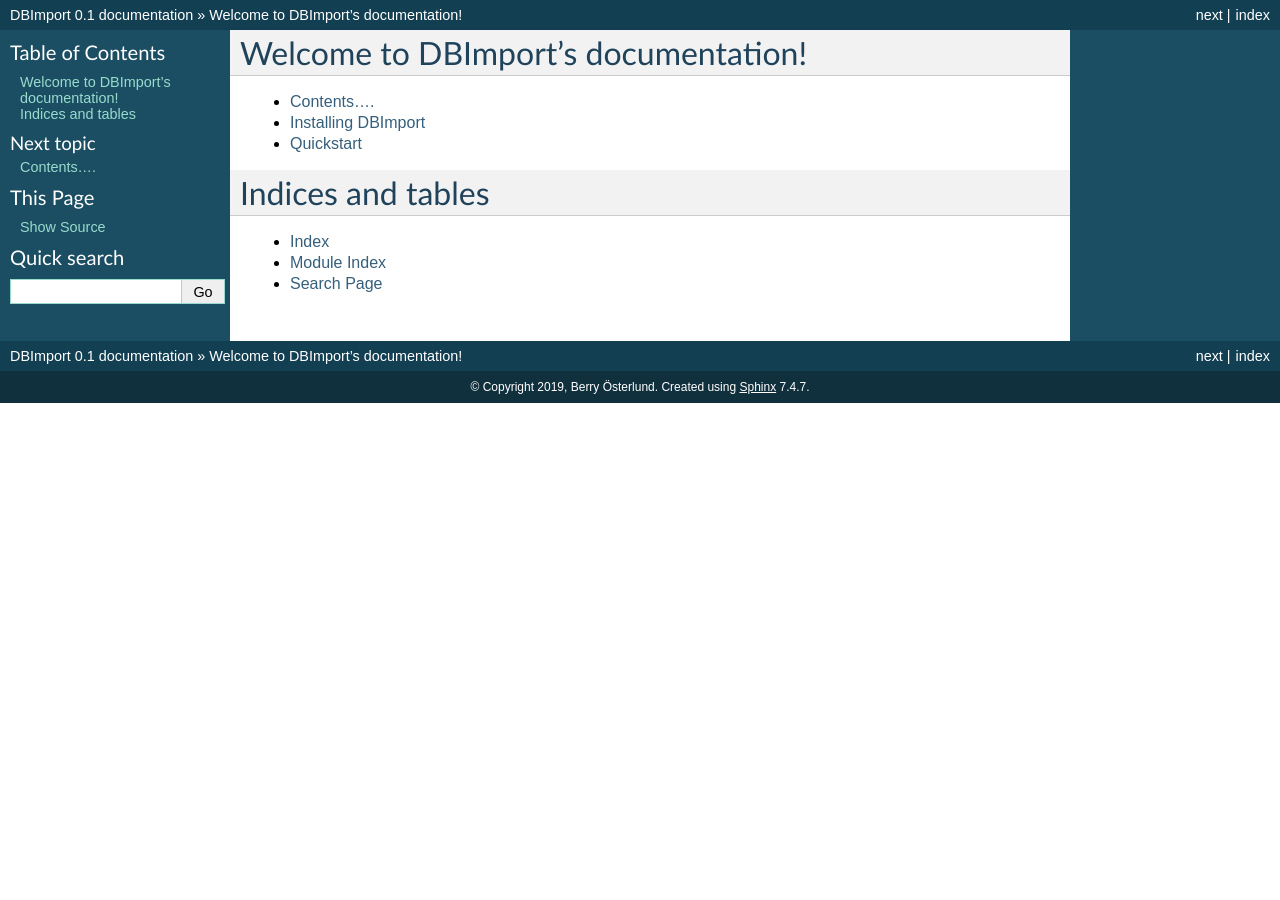
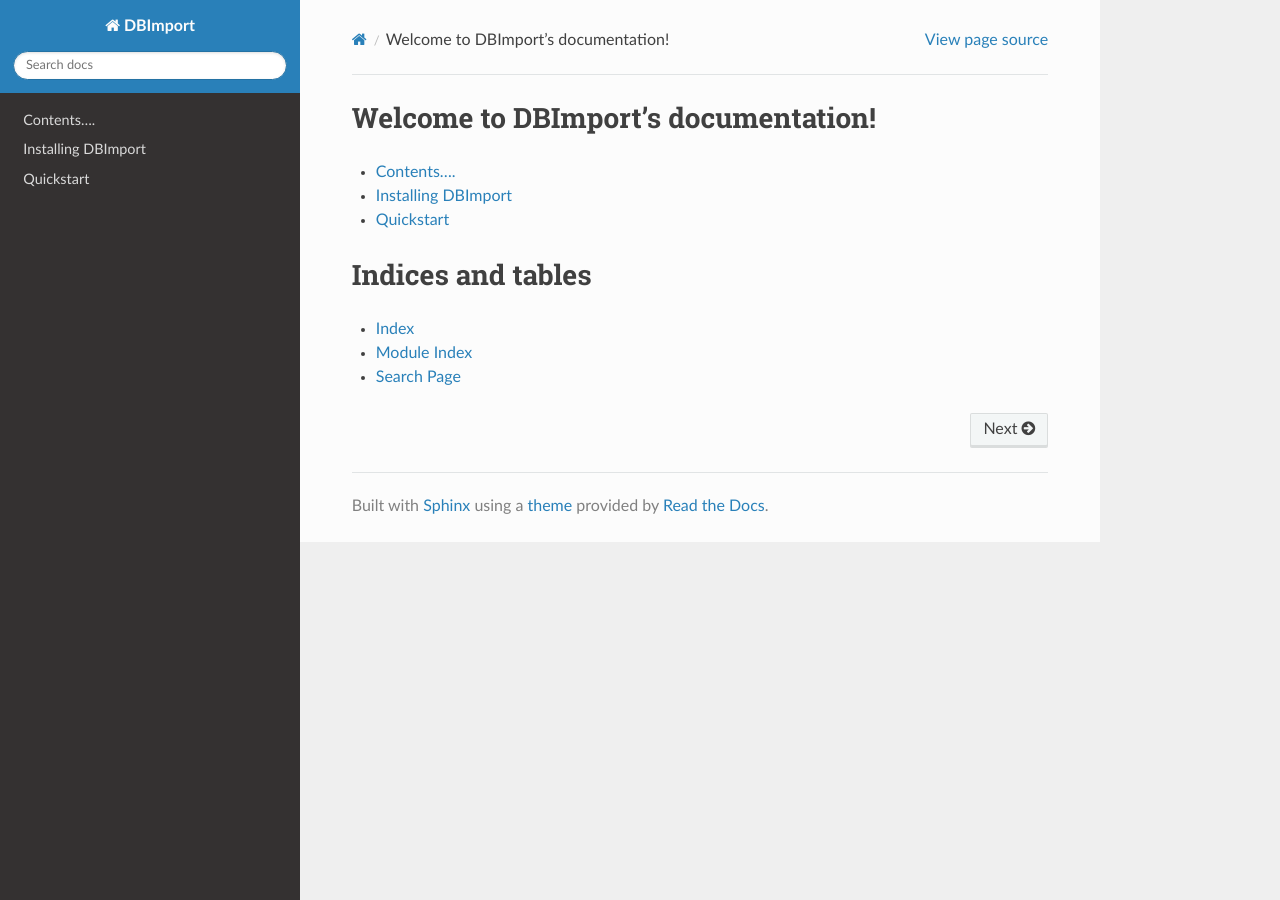
Before and after one commit to Middlecon/DBImport, a Sphinx documentation site: the page built from docs/source/index.rst, in a window 1280 px wide. Built offline with Sphinx 7.4.7 and the Read the Docs theme 2.0.0, drawn with Linux system fonts in a browser that asks for light colours.

Commit message:
modified:   docs/source/conf.py

```diff
--- a/docs/source/conf.py
+++ b/docs/source/conf.py
@@ -49,13 +49,89 @@
 # The theme to use for HTML and HTML Help pages.  See the documentation for
 # a list of builtin themes.
 #
-html_theme = 'default'
+html_theme = 'sphinx_rtd_theme'
+
+
+# Theme options are theme-specific and customize the look and feel of a theme
+# further.  For a list of options available for each theme, see the
+# documentation.
+# html_theme_options = {}
+
+# Add any paths that contain custom themes here, relative to this directory.
+# html_theme_path = []
+import sphinx_rtd_theme
+
+html_theme_path = [sphinx_rtd_theme.get_html_theme_path()]
+
+# The name for this set of Sphinx documents.  If None, it defaults to
+# "<project> v<release> documentation".
+html_title = "DBImport Documentation"
+
+# A shorter title for the navigation bar.  Default is the same as html_title.
+html_short_title = ""
+
+# The name of an image file (relative to this directory) to place at the top
+# of the sidebar.
+# html_logo = None
+
+# The name of an image file (within the static path) to use as favicon of the
+# docs.  This file should be a Windows icon file (.ico) being 16x16 or 32x32
+# pixels large.
+# html_favicon = None
 
 # Add any paths that contain custom static files (such as style sheets) here,
 # relative to this directory. They are copied after the builtin static files,
 # so a file named "default.css" will overwrite the builtin "default.css".
-html_static_path = ['_static']
+# html_static_path = ['_static']
 
+# Add any extra paths that contain custom files (such as robots.txt or
+# .htaccess) here, relative to this directory. These files are copied
+# directly to the root of the documentation.
+# html_extra_path = []
+
+# If not '', a 'Last updated on:' timestamp is inserted at every page bottom,
+# using the given strftime format.
+# html_last_updated_fmt = '%b %d, %Y'
+
+# If true, SmartyPants will be used to convert quotes and dashes to
+# typographically correct entities.
+# html_use_smartypants = True
+
+# Custom sidebar templates, maps document names to template names.
+# html_sidebars = {}
+
+# Additional templates that should be rendered to pages, maps page names to
+# template names.
+# html_additional_pages = {}
+
+# If false, no module index is generated.
+# html_domain_indices = True
+
+# If false, no index is generated.
+html_use_index = True
+
+# If true, the index is split into individual pages for each letter.
+# html_split_index = False
+
+# If true, links to the reST sources are added to the pages.
+# html_show_sourcelink = True
+
+# If true, "Created using Sphinx" is shown in the HTML footer. Default is True.
+# html_show_sphinx = True
+
+# If true, "(C) Copyright ..." is shown in the HTML footer. Default is True.
+html_show_copyright = False
+
+# If true, an OpenSearch description file will be output, and all pages will
+# contain a <link> tag referring to it.  The value of this option must be the
+# base URL from which the finished HTML is served.
+# html_use_opensearch = ''
+
+# This is the file name suffix for HTML files (e.g. ".xhtml").
+# html_file_suffix = None
+
+# Output file base name for HTML help builder.
+htmlhelp_basename = 'DBImportdoc'
 
 # -- Extension configuration -------------------------------------------------
 
```
